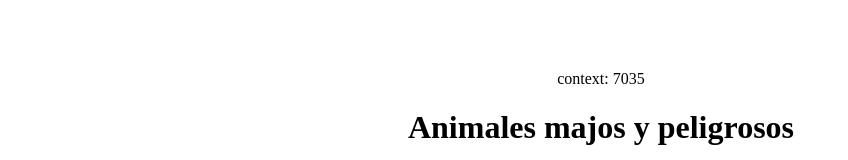
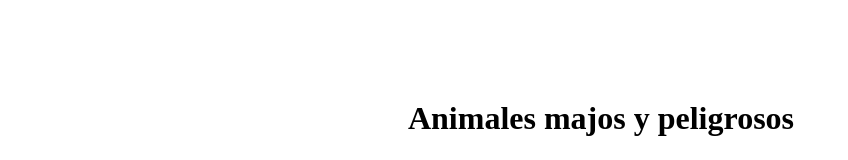
Before and after one commit to Oneclickdys/cherry, a React (Create React App) app: page /code/1 in a window 1280 px wide. Shown: the part 158-318 px from the top of the page, without its empty margins (39-887 px from the left). Built offline with nearby package versions, Linux system fonts and the light colour scheme; no server answers; the database is empty.

Commit message:
Clean code view

```diff
--- a/src/modules/views/Code/Code.js
+++ b/src/modules/views/Code/Code.js
@@ -18,7 +18,6 @@ const Code = () => {
       <div className="code">
         <HeaderBack />
         <div className="code__wrapper">
-          <div>context: {quizCode}</div>
           <QuizTitle title={quiz.name} subtitle={quiz.description} />
           <BoxCode>{code}</BoxCode>
           <BlockHeader>Usuarios conectados</BlockHeader>
```
